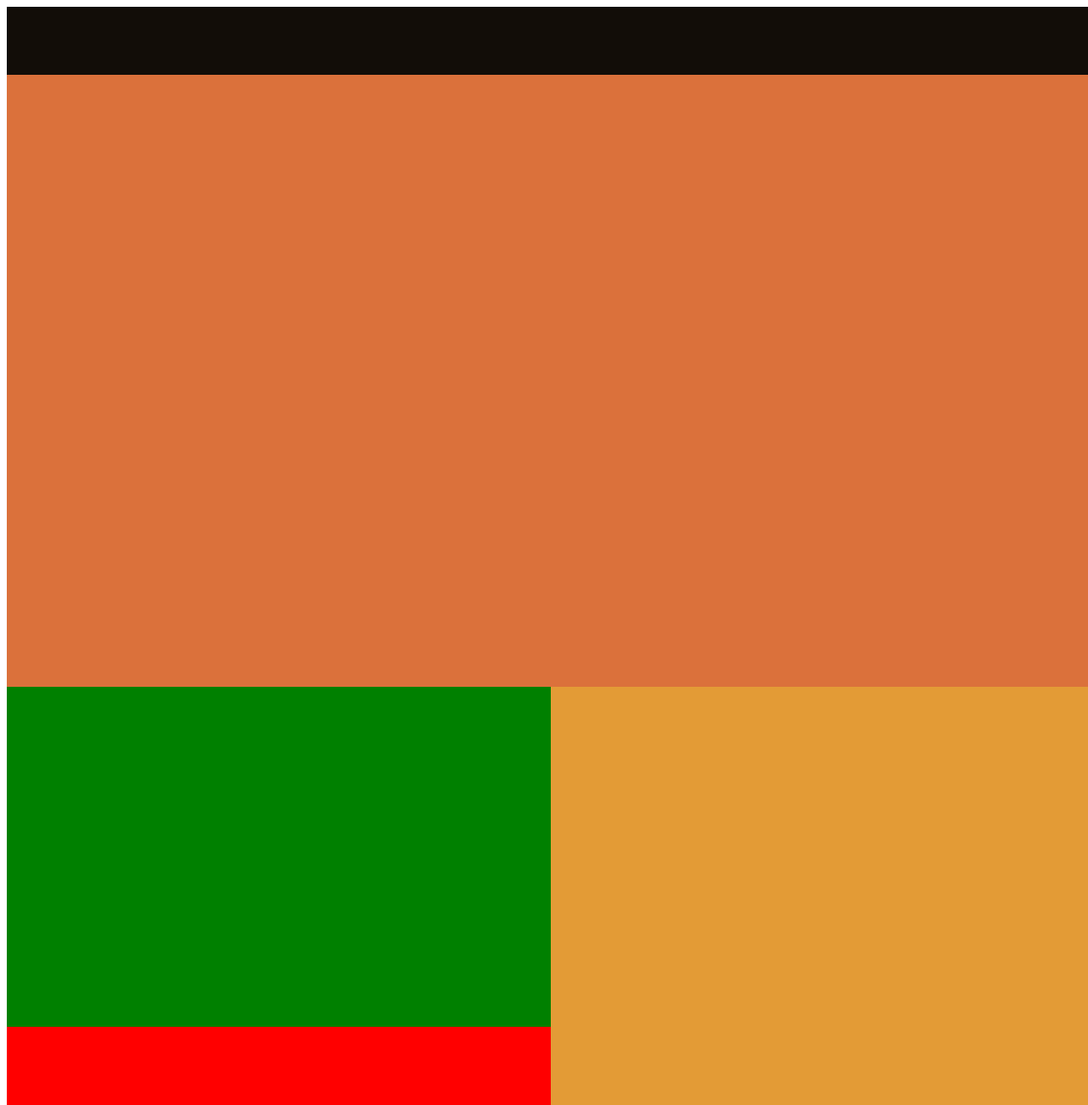
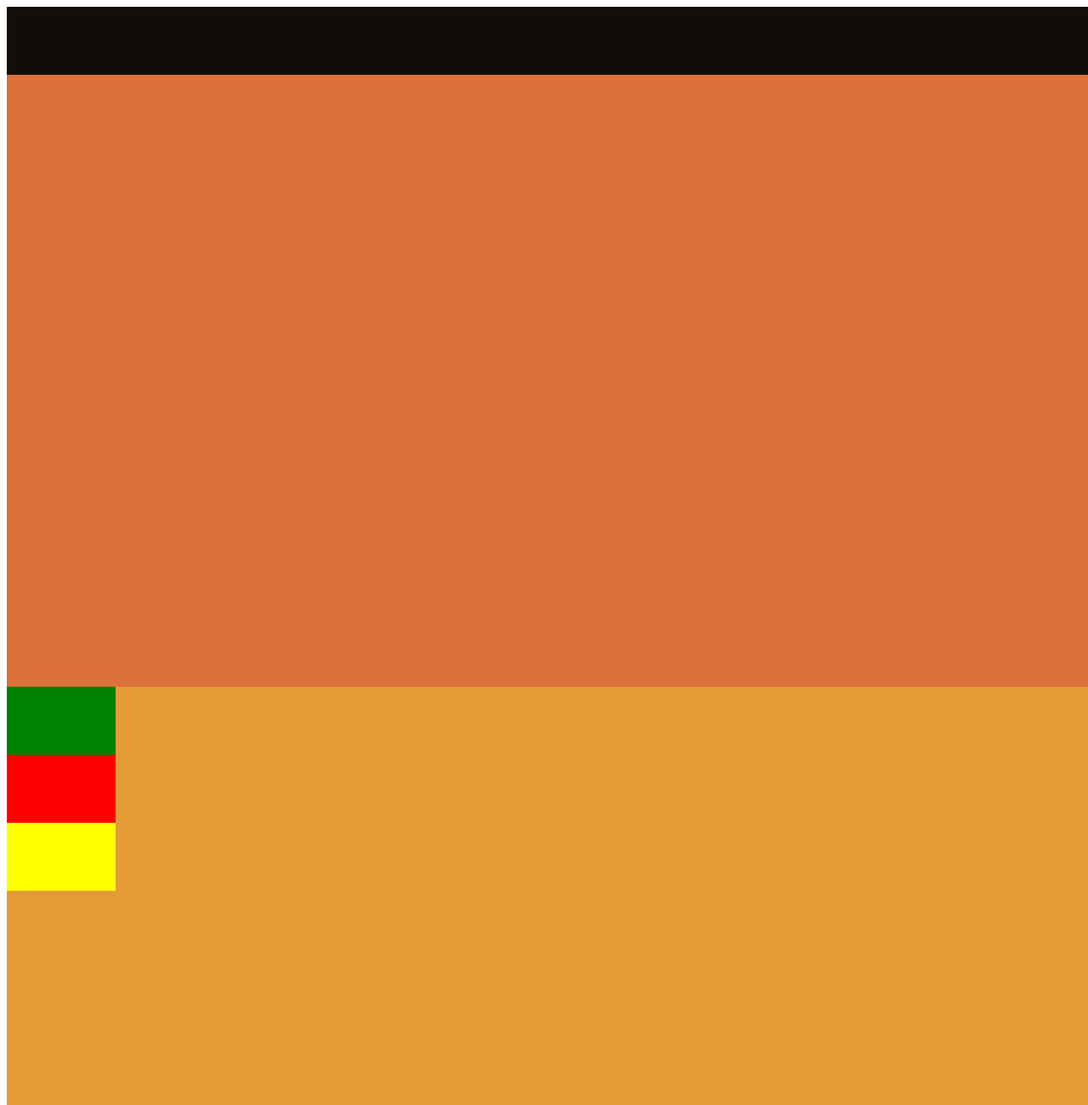
Before and after one commit to christophertorres0/Phase4, a plain HTML site: page Index.html in a window 1280 px wide. Shown: the top 1300 px of the page at 85% size. Drawn offline with Linux system fonts and the light colour scheme.

Commit message:
Update style.css

```diff
--- a/style.css
+++ b/style.css
@@ -29,22 +29,22 @@ body {
 }
 
 .column-1 {
-	height:50%;
-	width:50%;
+	height:10%;
+	width:10%;
 	background-color:green;
 }
 
 
 .column-2 {
-	height:50%;
-	width:50%;
+	height:10%;
+	width:10%;
 	background-color:red;
 }
 
 
 .column-3 {
-	height:50%;
-	width:50%;
+	height:10%;
+	width:10%;
 	background-color:yellow;
 }
 
```
